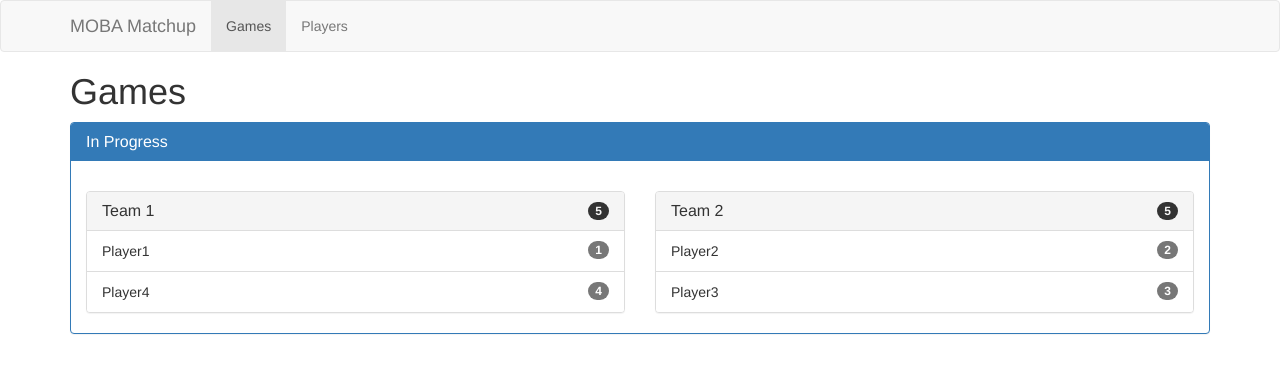
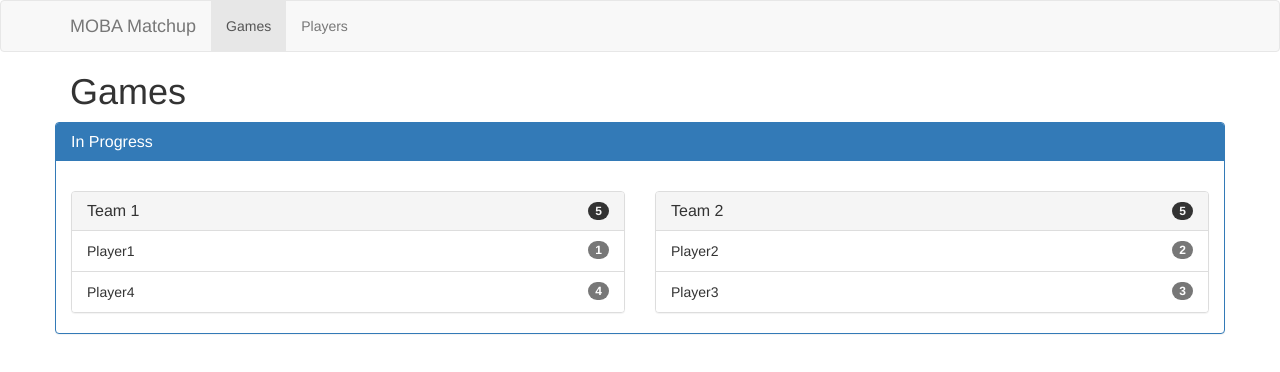
Before and after one commit to icmpecho/moba-matchup, a Vue app: page /games in a window 1280 px wide. Shown: the top 372 px of the page. Built offline with nearby package versions, Linux system fonts and the light colour scheme.

Commit message:
Create GameList component

```diff
--- /dev/null
+++ b/frontend/components/GameList.vue
@@ -0,0 +1,18 @@
+<<template>
+<div>
+  <div class="row">
+    <GameDetail v-for="game in games" :key="game._id" :game="game"></GameDetail>
+  </div>
+</div>
+</template>
+
+<<script>
+import GameDetail from './GameDetail.vue'
+
+export default {
+  props: ['games'],
+  components: {
+    GameDetail
+  }
+}
+</script>
--- a/frontend/pages/Games.vue
+++ b/frontend/pages/Games.vue
@@ -1,17 +1,17 @@
 <template>
 <div class="container">
   <h1>Games</h1>
-  <GameDetail :game="game"></GameDetail>
+  <GameList :games="games"></GameList>
 </div>
 </template>
 
 <script>
-import GameDetail from '../components/GameDetail.vue'
+import GameList from '../components/GameList.vue'
 
 export default {
   data: function () {
     return {
-      game: {
+      games: [{
         _id: 'aaa',
         created: '2017-08-06T13:28:25Z',
         teams: [
@@ -47,11 +47,11 @@ export default {
           }
         ],
         canceled: false
-      }
+      }]
     }
   },
   components: {
-    GameDetail
+    GameList
   }
 }
 </script>
```
